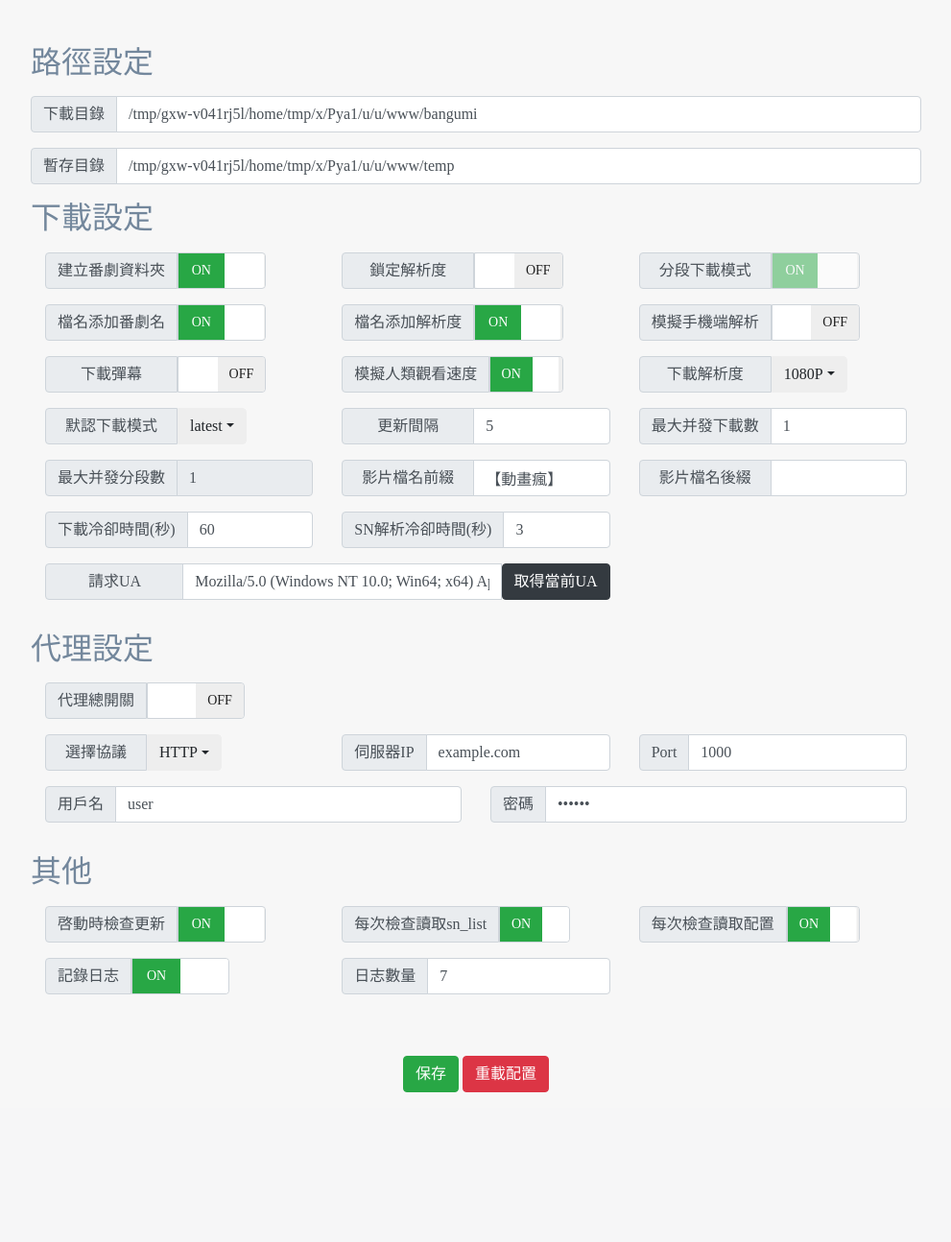
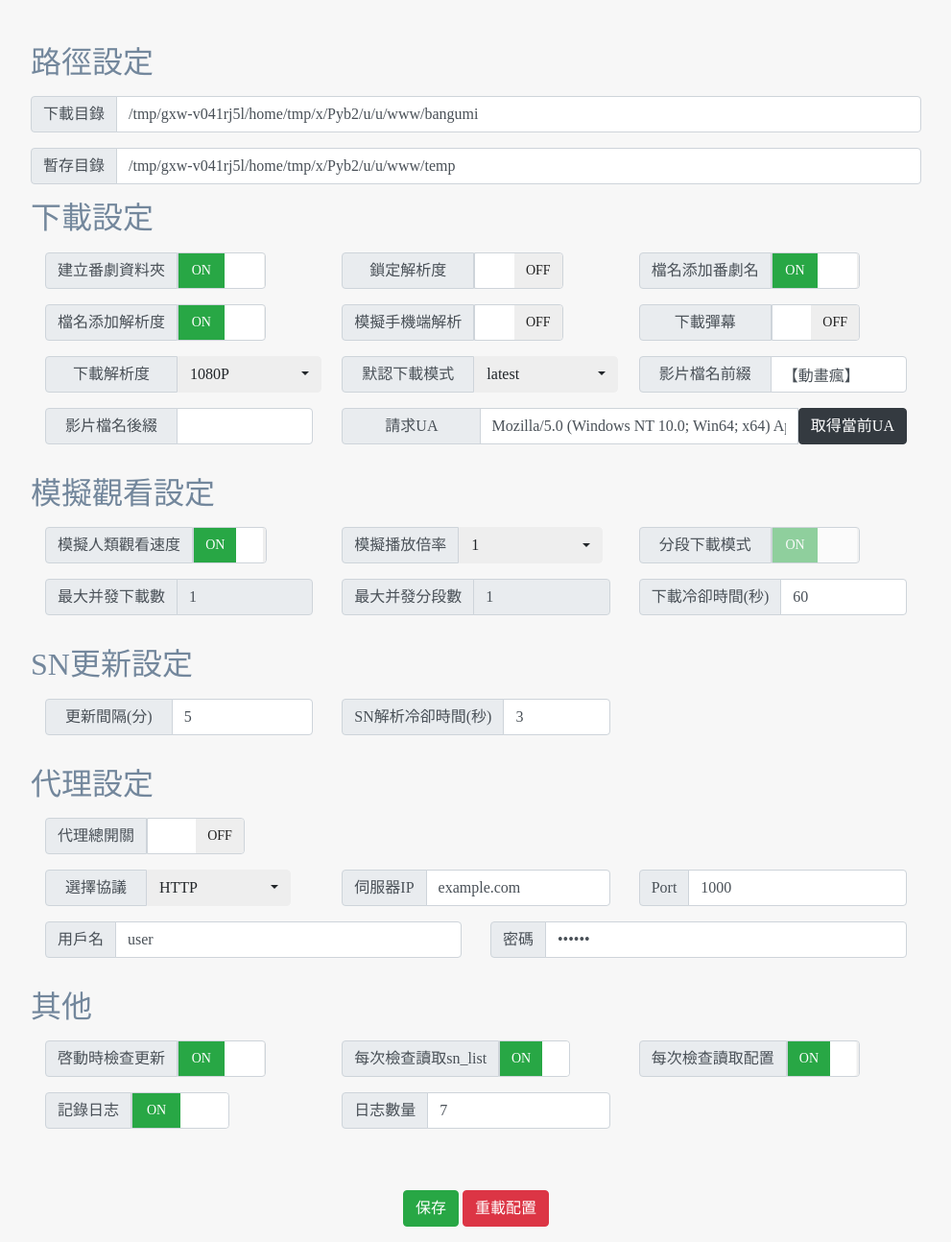
Before and after one commit to miyouzi/aniGamerPlus, a Flask app: page / in a window 1280 px wide. Shown: the part 56-1350 px from the top of the page at 96% size, without its empty margins (144-1135 px from the left). Before the commit the page ends 1194 px from the top, so only its background shows below. Run offline with Flask 2, Linux system fonts and the light colour scheme; data that the repository does not hold is empty; some libraries are stand-ins or nearby versions.

Commit message:
[Patch] 加入模擬觀看速度調整功能

```diff
--- a/Anime.py
+++ b/Anime.py
@@ -712,7 +712,7 @@ class Anime:
 
             # 下載限速
             while time.time() < chunk_shoud_end_time:
-                time.sleep(1)
+                time.sleep(0.1)
             limiter.release()
 
         if self.realtime_show_file_size:
@@ -725,7 +725,8 @@ class Anime:
         chunk_tasks_list = []
         for chunk in chunk_list:
             chunk_uri = url_path + '/' + chunk['ts_name']
-            chunk_time = chunk['ts_time'] if self._settings['simulator_human_watching'] else 0
+            sim_watching_speed = float(self._settings['simulator_watching_speed']) if self._settings['simulator_human_watching'] else 0
+            chunk_time = chunk['ts_time']/sim_watching_speed if self._settings['simulator_human_watching'] else 0
             task = threading.Thread(target=download_chunk, args=(chunk_uri, chunk_time))
             chunk_tasks_list.append(task)
             task.daemon = True
--- a/Config.py
+++ b/Config.py
@@ -21,8 +21,8 @@ config_path = os.path.join(working_dir, 'config.json')
 sn_list_path = os.path.join(working_dir, 'sn_list.txt')
 cookie_path = os.path.join(working_dir, 'cookie.txt')
 logs_dir = os.path.join(working_dir, 'logs')
-aniGamerPlus_version = 'v24.6'
-latest_config_version = 24.6
+aniGamerPlus_version = 'v24.7'
+latest_config_version = 24.7
 latest_database_version = 2.0
 cookie = None
 max_multi_thread = 5
@@ -95,6 +95,7 @@ def __init_settings():
                 'segment_download_mode': True,  # 由 aniGamerPlus 下载分段, False 为 ffmpeg 下载
                 'multi_downloading_segment': 2,  # 在上面配置为 True 时有效, 每个视频并发下载分段数
                 'simulator_human_watching': False, # 模擬人類觀看時間, True時會強迫開啟分段下載，並設置分段併發數為1
+                'simulator_watching_speed' : 1, # 模擬人類觀看速度
                 'segment_max_retry': 8,  # 在分段下载模式时有效, 每个分段最大重试次数, -1 为 无限重试
                 'add_bangumi_name_to_video_filename': True,
                 'add_resolution_to_video_filename': True,  # 是否在文件名中添加清晰度说明
@@ -390,6 +391,10 @@ def __update_settings(old_settings):  # 升级配置文件
     if 'simulator_human_watching' not in new_settings.keys():
         # v24.6 模擬人類觀看速度
         new_settings['simulator_human_watching'] = True
+
+    if 'simulator_watching_speed' not in new_settings.keys():
+        # v24.7 模擬人類觀看速度
+        new_settings['simulator_watching_speed'] = 1
 
     new_settings['config_version'] = latest_config_version
     with open(config_path, 'w', encoding='utf-8') as f:
--- a/Dashboard/static/css/aniGamerPlus.css
+++ b/Dashboard/static/css/aniGamerPlus.css
@@ -91,3 +91,6 @@ body {
 	font-weight: bold;
 	font-size: larger;
 }
+.bootstrap-select{
+	min-width: 150px;
+}
--- a/Dashboard/static/js/aniGamerPlus.js
+++ b/Dashboard/static/js/aniGamerPlus.js
@@ -84,6 +84,9 @@ function renderJson() {
 				break;
 
 		}
+	}
+	if(dataArrays['simulator_human_watching']){
+		$('#segment_download_mode').bootstrapSwitch('state', true);
 	}
 }
 
@@ -253,17 +256,24 @@ $().ready(() => {
 			// 如果啟用模擬人類觀看速度
 			// 下載併發數須為1
 			// 分段下載功能需被開啟
-			$('#multi_downloading_segment').val('1');
-			$('#multi_downloading_segment').attr('readonly', true);
+			$('#multi_downloading_segment, #multi-thread').val('1');
+			$('#multi_downloading_segment, #multi-thread').attr('readonly', true);
 
 			$('#segment_download_mode').bootstrapSwitch('state', true);
-			$('#segment_download_mode').bootstrapSwitch('toggleReadonly',true);
+			console.log('>>>')
+			console.log($('#segment_download_mode').bootstrapSwitch('toggleReadonly', true))
+			// $('#segment_download_mode').bootstrapSwitch('toggleReadonly',true);
+
+			// 啟用模擬速度選項，並設定為1
+			$('#simulator_watching_speed').val('1').change();
+
 		}else{
 			// 如果停用模擬人類觀看速度
 			// 解鎖下載併發數
 			// 解鎖分段下載功能
-			$('#multi_downloading_segment').removeAttr('readonly');
+			$('#multi_downloading_segment, #multi-thread').removeAttr('readonly');
 			$('#segment_download_mode').bootstrapSwitch('toggleReadonly',false);
+
 		}
 	});
 })
--- a/Dashboard/static/js/settings_id_list.js
+++ b/Dashboard/static/js/settings_id_list.js
@@ -25,5 +25,6 @@ var id_list = [
 	'quantity_of_logs',
 	'download_cd',
 	'parse_sn_cd',
-	'simulator_human_watching'
+	'simulator_human_watching',
+	'simulator_watching_speed'
 ]
--- a/Dashboard/templates/index.html
+++ b/Dashboard/templates/index.html
@@ -251,12 +251,6 @@
 					</div>
 					<div class="input-group col-md-4 my-button">
 						<div class="input-group-prepend">
-							<span class="input-group-text">分段下載模式　</span>
-							<input id="segment_download_mode" type="checkbox" data-toggle="switch" data-on-color="success" 　data-size="normal" />
-						</div>
-					</div>
-					<div class="input-group col-md-4 my-button">
-						<div class="input-group-prepend">
 							<span class="input-group-text">檔名添加番劇名</span>
 							<input id="add_bangumi_name_to_video_filename" type="checkbox" data-toggle="switch" data-on-color="success"
 							 　data-size="normal" />
@@ -283,12 +277,6 @@
 					</div>
 					<div class="input-group col-md-4 my-button">
 						<div class="input-group-prepend">
-							<span class="input-group-text">模擬人類觀看速度</span>
-							<input id="simulator_human_watching" type="checkbox" data-toggle="switch" data-on-color="success" 　data-size="normal" />
-						</div>
-					</div>
-					<div class="input-group col-md-4 my-button">
-						<div class="input-group-prepend">
 							<span class="input-group-text">下載解析度　　</span>
 							<select id="download_resolution" class="selectpicker show-tick form-control" data-style="btn-gray" data-header="選擇解析度">
 								<option>1080P</option>
@@ -309,12 +297,57 @@
 							</select>
 						</div>
 					</div>
+
 					<div class="input-group col-md-4 my-button">
 						<div class="input-group-prepend">
-							<span class="input-group-text">更新間隔　　　</span>
+							<span class="input-group-text">影片檔名前綴　</span>
 						</div>
-						<input id="check_frequency" type="number" min="1" step="1" class="form-control input-group-prepend-form-control"
-						 placeholder="單位分鐘" />
+						<input id="customized_video_filename_prefix" type="text" class="form-control input-group-prepend-form-control" />
+					</div>
+					<div class="input-group col-md-4 my-button">
+						<div class="input-group-prepend">
+							<span class="input-group-text">影片檔名後綴　</span>
+						</div>
+						<input id="customized_video_filename_suffix" type="text" class="form-control input-group-prepend-form-control" />
+					</div>
+
+					<div class="input-group col-md-8 my-button">
+						<div class="input-group-prepend">
+							<span class="input-group-text">請求UA　　　　</span>
+						</div>
+						<input id="ua" type="text" class="form-control input-group-prepend-form-control" placeholder="若有使用cookie請與取得cookie的瀏覽器保持一致" />
+						<button type="button" class="btn btn-dark" onclick="getUA()">取得當前UA</button>
+					</div>
+				</div>
+				<div class="row">
+					<h2 class="col">模擬觀看設定</h2>
+				</div>
+				<div class="row setting-content">
+					<div class="input-group col-md-4 my-button">
+						<div class="input-group-prepend">
+							<span class="input-group-text">模擬人類觀看速度</span>
+							<input id="simulator_human_watching" type="checkbox" data-toggle="switch" data-on-color="success" 　data-size="normal" />
+						</div>
+					</div>
+					<div class="input-group col-md-4 my-button">
+						<div class="input-group-prepend">
+							<span class="input-group-text">模擬播放倍率</span>
+							<select id="simulator_watching_speed" class="selectpicker show-tick form-control" data-style="btn-gray" data-header="僅在開啟模擬人類觀看時有效" style="min-width:150px;">
+								<option value="2">2</option>
+								<option value="1.75">1.75</option>
+								<option value="1.5">1.5</option>
+								<option value="1.25">1.25</option>
+								<option value="1">1</option>
+								<option value="0.75">0.75</option>
+								<option value="0.5">0.5</option>
+							</select>
+						</div>
+					</div>
+					<div class="input-group col-md-4 my-button">
+						<div class="input-group-prepend">
+							<span class="input-group-text">分段下載模式　</span>
+							<input id="segment_download_mode" type="checkbox" data-toggle="switch" data-on-color="success" 　data-size="normal" />
+						</div>
 					</div>
 					<div class="input-group col-md-4 my-button">
 						<div class="input-group-prepend">
@@ -332,22 +365,23 @@
 					</div>
 					<div class="input-group col-md-4 my-button">
 						<div class="input-group-prepend">
-							<span class="input-group-text">影片檔名前綴　</span>
-						</div>
-						<input id="customized_video_filename_prefix" type="text" class="form-control input-group-prepend-form-control" />
-					</div>
-					<div class="input-group col-md-4 my-button">
-						<div class="input-group-prepend">
-							<span class="input-group-text">影片檔名後綴　</span>
-						</div>
-						<input id="customized_video_filename_suffix" type="text" class="form-control input-group-prepend-form-control" />
-					</div>
-					<div class="input-group col-md-4 my-button">
-						<div class="input-group-prepend">
 							<span class="input-group-text">下載冷卻時間(秒)</span>
 						</div>
 						<input id="download_cd" type="number" min="0" step="1" class="form-control input-group-prepend-form-control"
 						placeholder="正整數" />
+					</div>
+
+				</div>
+				<div class="row">
+					<h2 class="col">SN更新設定</h2>
+				</div>
+				<div class="row setting-content">
+					<div class="input-group col-md-4 my-button">
+						<div class="input-group-prepend">
+							<span class="input-group-text">更新間隔(分)　</span>
+						</div>
+						<input id="check_frequency" type="number" min="1" step="1" class="form-control input-group-prepend-form-control"
+						placeholder="單位分鐘" />
 					</div>
 					<div class="input-group col-md-4 my-button">
 						<div class="input-group-prepend">
@@ -356,15 +390,7 @@
 						<input id="parse_sn_cd" type="number" min="0" step="1" class="form-control input-group-prepend-form-control"
 						placeholder="正整數" />
 					</div>
-					<div class="input-group col-md-8 my-button">
-						<div class="input-group-prepend">
-							<span class="input-group-text">請求UA　　　　</span>
 				</div>
-						<input id="ua" type="text" class="form-control input-group-prepend-form-control" placeholder="若有使用cookie請與取得cookie的瀏覽器保持一致" />
-						<button type="button" class="btn btn-dark" onclick="getUA()">取得當前UA</button>
-					</div>
-				</div>
-
 				<div class="row">
 					<h2 class="col">代理設定</h2>
 				</div>
--- a/requirements.txt
+++ b/requirements.txt
@@ -2,7 +2,7 @@ termcolor==1.1.0
 flask==1.1.4
 requests==2.31.0
 chardet==3.0.4
-gevent==22.08.0
+gevent
 flask_basicauth==0.2.0
 flask_sockets==0.2.1
 beautifulsoup4==4.11.1
@@ -10,5 +10,5 @@ gevent_websocket==0.10.1
 pysocks==1.7.1
 lxml==4.9.1
 markupsafe<2.1.0
-greenlet==1.1.3
+greenlet
 pyhttpx
```
Lines whose indentation alone changed are shown as unchanged.
